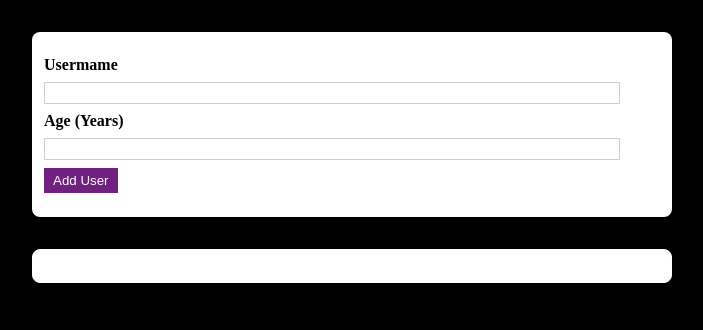
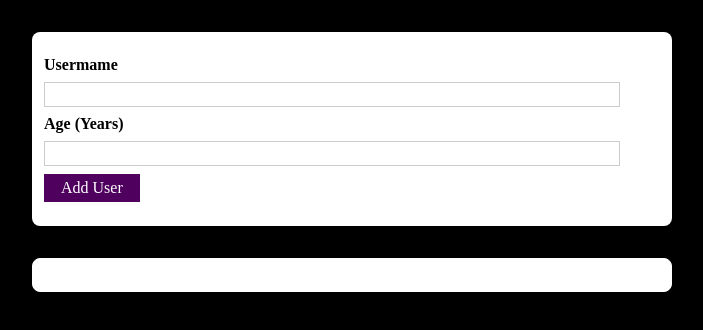
Before and after one commit to martinsgabriel1956/react-register_user, a React (Create React App) app: page / in a window 1280 px wide. Shown: the top 330 px of the page, without its empty margins (288-991 px from the left). Built offline with nearby package versions, Linux system fonts and the light colour scheme.

Commit message:
feat: adding a re-usable button component

```diff
--- a/src/components/AddUser/index.js
+++ b/src/components/AddUser/index.js
@@ -28,7 +28,7 @@
         />
         <label htmlFor="age">Age (Years)</label>
         <input
-          type="text"
+          type="number"
           value={age}
           onChange={(event) => setAge(event.target.value)}
         />
--- a/src/components/AddUser/styles.js
+++ b/src/components/AddUser/styles.js
@@ -14,6 +14,7 @@
 }
 
 > input {
+  font: inherit;
   border: 1px solid #CCC;
   display: block;
   width: 90%;
--- a/src/components/UI/Button/index.js
+++ b/src/components/UI/Button/index.js
@@ -2,10 +2,11 @@
 
 export function Button({children, ...props}) {
   return(
-    <>
-    <ButtonComponent {...props}>
+    <ButtonComponent
+      onClick={props.onClick}
+      type={props.type || 'button'}
+    >
       {children}
     </ButtonComponent>
-    </>
   )
 }
--- a/src/components/UI/Button/styles.js
+++ b/src/components/UI/Button/styles.js
@@ -1,9 +1,20 @@
 import styled from "styled-components";
 
 export const ButtonComponent = styled.button`
-  background-color: #702081;
-  border: 1px solid #702081;
-  padding: .25rem .5rem;
+  font: inherit;
+  background-color: #4f005f;
+  border: 1px solid #4f005f;
+  padding: .25rem 1rem;
   color: #FFF;
   cursor: pointer;
+
+  &:hover,
+  &:active{
+    background: #741188;
+    border-color: #741188;
+  }
+
+  &:focus {
+    outline: none;
+  }
 `;
```
